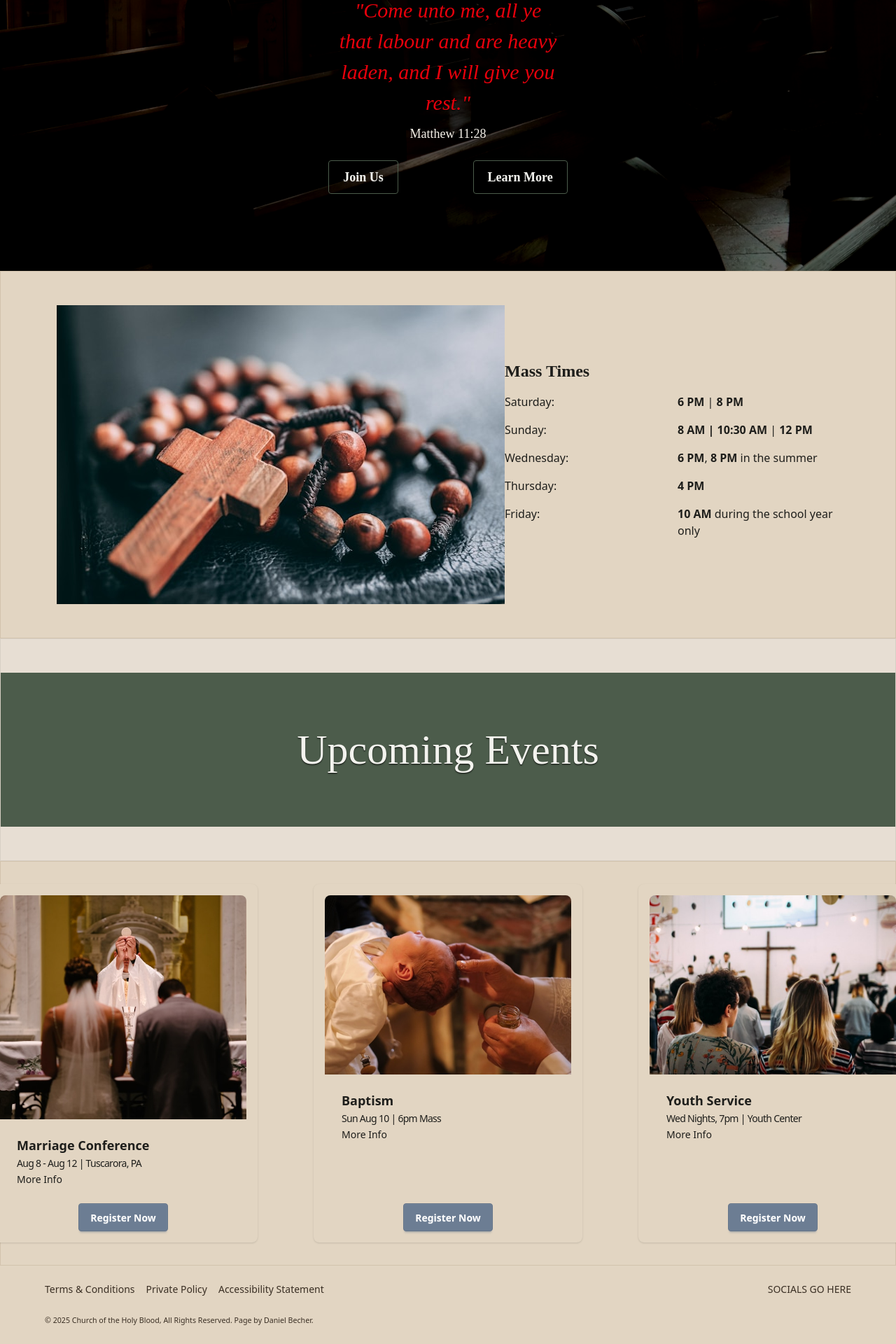
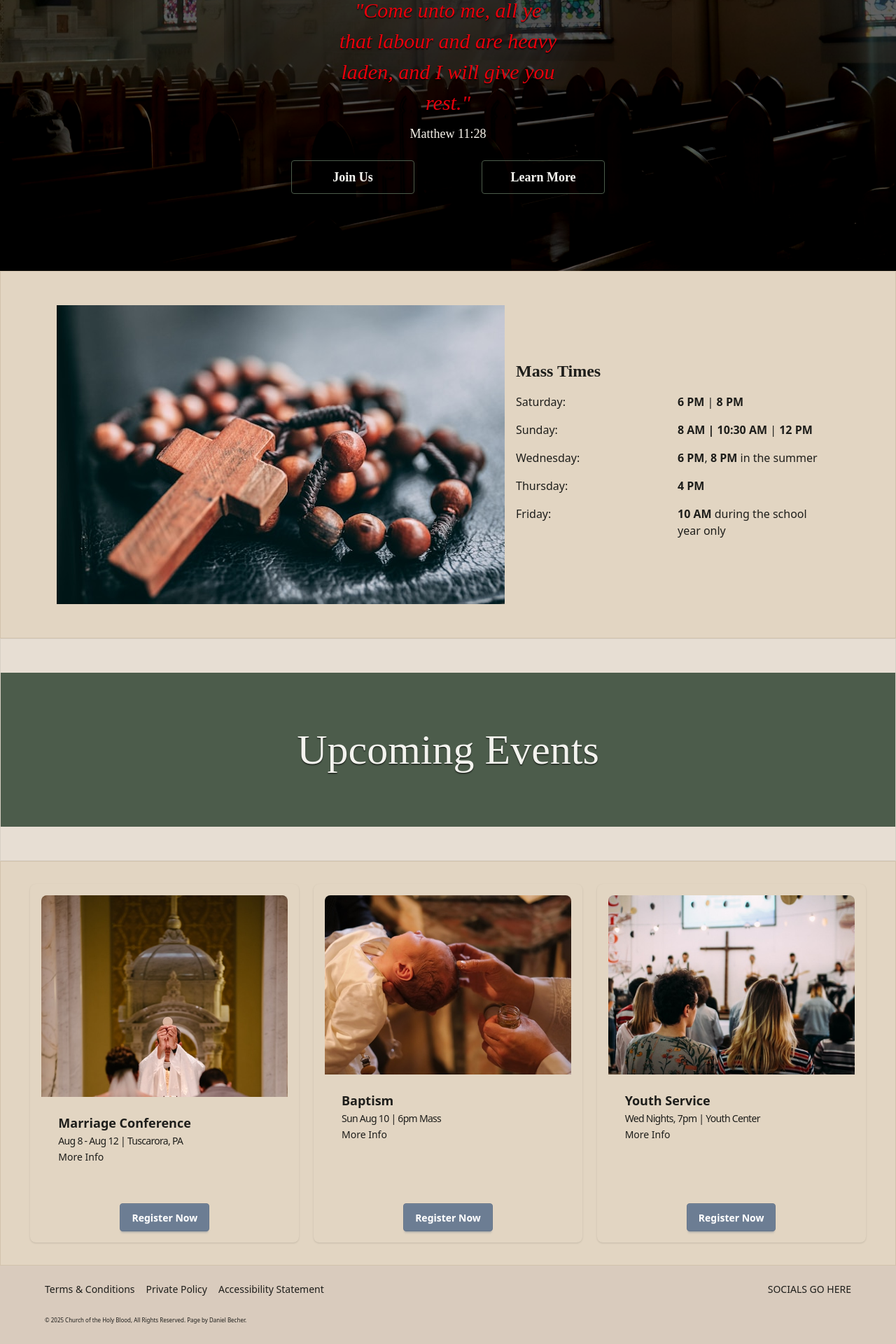
Before and after one commit to dbecher1/church-website-example-4, a SvelteKit app: page / in a window 1280 px wide. Shown: the part 505-2425 px from the top of the page at 70% size. Built offline with nearby package versions, Linux system fonts and the light colour scheme; a web font is replaced by a local one.

Commit message:
v1 completed? perhaps

```diff
--- a/src/lib/landing_with_bg.svelte
+++ b/src/lib/landing_with_bg.svelte
@@ -3,25 +3,25 @@
     let {children = null, ...props} = $props();
 </script>
 
-<div class='w-full h-192 overflow-hidden relative font-formal'>
-    <img src='/bg1.jpg' alt='Church' class='object-cover min-w-[150%] absolute -left-3/8 -top-5/8 brightness-40 contrast-125 -z-1 bg-black/80'/>
+<div class='w-full h-128 md:h-192 overflow-hidden relative font-formal'>
+    <img src='/bg1.jpg' alt='Church' class='object-cover object-center h-[150%] w-[150%] -translate-x-1/2 -translate-y-1/2 absolute left-1/2 top-1/2 brightness-40 contrast-125 -z-1 bg-black/80'/>
     <div class='flex w-full h-full text-base-100 text-shadow-sm text-shadow-black/40 text-center'>
-        <div class='flex flex-col m-auto max-w-1/2 gap-6 bg-black/15 rounded-box p-16'>
-            <div class='text-6xl/20 uppercase tracking-wide font-formal'>
+        <div class='flex flex-col m-auto lg:max-w-1/2 gap-3 md:gap-6 bg-black/15 rounded-box p-16'>
+            <div class='text-3xl/8 md:text-5xl/10 lg:text-6xl/20 uppercase tracking-wide font-formal'>
                 Welcome to {CHURCH_INFO.CHURCH_NAME}
             </div>
             <div class='flex flex-col gap-2'>
-                <div class='italic text-red-600 text-3xl/11 w-5/8 mx-auto'>
+                <div class='italic text-red-600 md:text-xl/8 lg:text-3xl/11 w-5/8 mx-auto'>
                     "Come unto me, all ye that labour and are heavy laden, and I will give you rest."
                 </div>
-                <div class='text-lg'>
+                <div class='text-sm md:text-lg'>
                     Matthew 11:28
                 </div>
             </div>
-            <div class='w-auto'>
-                <div class='flex justify-around px-8'>
+            <div class=''>
+                <div class='grid grid-cols-2 gap-4 md:px-8 md:gap-24 not-md:mt-8'>
                     {#each [{text: 'Join Us', href: '/'}, {text: 'Learn More', href: ''}] as {text, href}}
-                        <a {href} class='btn btn-outline btn-secondary btn-lg text-secondary-content'>{text}</a>
+                        <a {href} class='btn btn-outline btn-secondary btn-sm md:btn-lg px-4 text-secondary-content'>{text}</a>
                     {/each}
                 </div>
             </div>
--- a/src/lib/section.svelte
+++ b/src/lib/section.svelte
@@ -2,6 +2,6 @@
     let { children } = $props();
 </script>
 
-<div class='flex gap-20 p-8 justify-center bg-neutral border-[1px] border-primary/20'>
+<div class='flex flex-col lg:flex-row w-full p-3 md:p-8 justify-center bg-neutral border-[1px] border-primary/20'>
     {@render children()}
 </div>
--- a/src/routes/+layout.svelte
+++ b/src/routes/+layout.svelte
@@ -1,6 +1,6 @@
 <script lang="ts">
 	import '../app.css';
-	import {Icon, Envelope, Phone, Calendar} from 'svelte-hero-icons';
+	import {Icon, Bars3, Envelope, Phone, Calendar} from 'svelte-hero-icons';
 	import { CHURCH_INFO } from '$lib';
 
 	let { children } = $props();
@@ -29,7 +29,7 @@
 </script>
 
 {#snippet header_top_bar()}
-<div id='header-top-bar' class='bg-primary w-full h-9 flex flex-1 text-primary-content font-semibold text-sm tracking-wide'>
+<div id='header-top-bar' class='not-md:hidden bg-primary w-full h-9 flex flex-1 text-primary-content font-semibold text-sm tracking-wide'>
 	<div id='header-top-bar-content' class='flex justify-between w-full mx-12 my-auto'>
 		<div id='header-top-bar-left' class='flex gap-4'>
 			<span id='header-top-bar-phone' class=''>
@@ -54,58 +54,80 @@
 </div>
 {/snippet}
 
+{#snippet render_links()}
+	{#each headerLinks as {text, href, give}}
+		<li>
+			{#if give}
+				<a {href} class='md:bg-secondary text-base-content md:text-secondary-content hover:shadow-lg hover:scale-105 md:ml-2'>
+					{text}
+				</a>
+			{:else}
+				<a {href} class='not-md:hover:shadow-lg not-md:hover:scale-105'>{text}</a>
+			{/if}
+		</li>
+	{/each}
+{/snippet}
+
 {#snippet header()}
 	<div class='flex flex-col'>
 		{@render header_top_bar()}
-		<div class='navbar shadow-sm bg-base-100 font-formal py-6'>
+		<div class='md:navbar shadow-sm bg-base-100 font-formal py-6 not-md:flex justify-between'>
 			<div class='flex-1 p-2'>
-				 <a href='/' class='btn btn-ghost text-lg'>{CHURCH_INFO.CHURCH_NAME}</a>
+				 <a href='/' class='btn btn-ghost md:tracking-normal tracking-tighter text-lg'>{CHURCH_INFO.CHURCH_NAME}</a>
 			</div>
-			<div class='flex-none'>
+			<div class='flex-none not-md:hidden'>
 				<ul class='menu menu-horizontal px-1'>
-					{#each headerLinks as {text, href, give}}
-					<li>
-						{#if give}
-							<a {href} class='bg-secondary text-secondary-content hover:shadow-lg hover:scale-105 ml-2'>
-								{text}
-							</a>
-						{:else}
-							<a {href} class=''>{text}</a>
-						{/if}
-					</li>
-					{/each}
+					{@render render_links()}
 				</ul>
 			</div>
+			<label for='sidebar-drawer' class='md:hidden drawer-button btn btn-ghost not-md:mr-4 px-2 size-12'>
+				<Icon src={Bars3} class='fill-base-content'/>
+			</label>
 		</div>
 	</div>
 {/snippet}
 
+{#snippet sidebar()}
+<div class='md:hidden fixed right-0 top-8'>
+	<input id='sidebar-drawer' type='checkbox' class='drawer-toggle'/>
+	<div class='drawer-side'>
+		<label for='sidebar-drawer' aria-label='close sidebar' class='drawer-overlay'></label>
+		<ul class='menu bg-base-200 text-base-content min-h-full w-80 p-4 z-55'>
+			<li class='text-lg p-3'>{CHURCH_INFO.CHURCH_NAME}</li>
+			<hr class='text-primary -mt-2 mb-2 w-[90%]'>
+			{@render render_links()}
+		</ul>
+	</div>
+</div>
+{/snippet}
+
 {#snippet footer()}
-	<footer class='flex flex-col bg-neutral text-neutral-content gap-6'>
-		<div class='footer sm:footer-horizontal pt-6 px-16'>
-			<div class='flex justify-between w-full'>
-				<nav class='flex gap-4'>
+	<footer class='flex flex-col bg-base-300 text-base-content gap-6'>
+		<div class='footer sm:footer-vertical pt-6 px-16'>
+			<div class='flex md:flex-row flex-col gap-4 justify-between w-full'>
+				<nav class='flex md:flex-row flex-col gap-4'>
 				{#each footerLinks as {text, href}}
 					<a {href} class='link link-hover hover:text-neutral-content/70'>{text}</a>
 				{/each}
-			</nav>
+				</nav>
 				<div>
 					SOCIALS GO HERE
 				</div>
 			</div>
 		</div>
-		<div class='footer sm: footer-horizontal pb-6 px-16 text-[8pt]'>
-			<aside>&copy; 2025 {CHURCH_INFO.CHURCH_NAME}, All Rights Reserved. Page by Daniel Becher.</aside>
+		<div class='footer sm:footer-horizontal pb-6 px-16 text-[6pt]'>
+			<aside>&copy; 2025 {CHURCH_INFO.CHURCH_NAME}, All Rights Reserved. <br class='sm:hidden'>Page by Daniel Becher.</aside>
 		</div>
 	</footer>
 {/snippet}
 
-<div class='w-full min-w-sm mx-auto flex flex-col flex-1 z-1 max-w-[112rem]'>
+<div class='w-full min-w-sm mx-auto flex flex-col flex-1 z-1 max-w-[112rem] drawer drawer-end'>
 	<header>
 		{@render header()}
 	</header>
-	<main class='flex-1 w-full'>
+	<main class='flex-1 w-full drawer-content'>
 		{@render children()}
+		{@render sidebar()}
 	</main>
 	<footer>
 		{@render footer()}
--- a/src/routes/+page.svelte
+++ b/src/routes/+page.svelte
@@ -47,16 +47,16 @@
 </svelte:head>
 
 {#snippet mass_and_service()}
-    <div class='flex w-full px-12 py-4 justify-around'>
-        <img src='/rosary.jpg' alt='Rosary' class=''/>
-        <div class='w-xl my-auto'>
+    <div class='flex flex-col lg:flex-row w-full md:px-12 md:py-4 md:justify-around lg:gap-0 gap-8'>
+        <img src='/rosary.jpg' alt='Rosary' class='not-lg:h-md'/>
+        <div class='px-6 md:px-4 min-w-sm max-w-lg md:w-xl my-auto flex-1'>
             <div class='text-2xl font-formal font-semibold'>
                 Mass Times
             </div>
-            <div class='grid grid-cols-2 py-4 gap-4'>
+            <div class='grid grid-cols-2 py-4 gap-2 lg:gap-4'>
                 {#each mass as [day, service]}
-                    <span>{day}:</span>
-                    <span>{@html service}</span>
+                    <span class='w-sm'>{day}:</span>
+                    <span class='max-w-md'>{@html service}</span>
                 {/each}
             </div>
         </div>
@@ -64,9 +64,9 @@
 {/snippet}
 
 {#snippet banner(text: string, bg: string)}
-    <div class='w-full bg-base-300/50 py-12 font-formal text-center text-6xl text-shadow-sm text-shadow-black/30 border-[1px] border-secondary/10'>
+    <div class='w-full bg-base-300/50 py-8 md:py-12 font-formal text-center text-3xl md:text-4xl lg:text-6xl text-shadow-sm text-shadow-black/30 border-[1px] border-secondary/10'>
         <div class={['text-secondary-content w-full flex', bg]}>
-            <div class='mx-auto p-20'>
+            <div class='mx-auto p-8 md:p-12 lg:p-20'>
                 {text}
             </div>
         </div>
@@ -74,9 +74,11 @@
 {/snippet}
 
 {#snippet event_card({name, details, info_href, href, src}: EventInfo)}
-    <div class='card bg-neutral w-96 h-128 p-4 shadow-sm transform hover:shadow-lg hover:scale-105'>
+    <div class='card bg-neutral lg:w-96 not-lg:px-12 lg:h-128 p-4 shadow-sm transform hover:shadow-lg hover:scale-105 md:mx-auto'>
         <figure>
-            <img {src} alt={name} class='max-w-96'/>
+            <div class='max-w-96 max-h-72'>
+                <img {src} alt={name} class='max-w-96'/>
+            </div>
         </figure>
         <div class='card-body'>
             <div class='card-title'>
```
